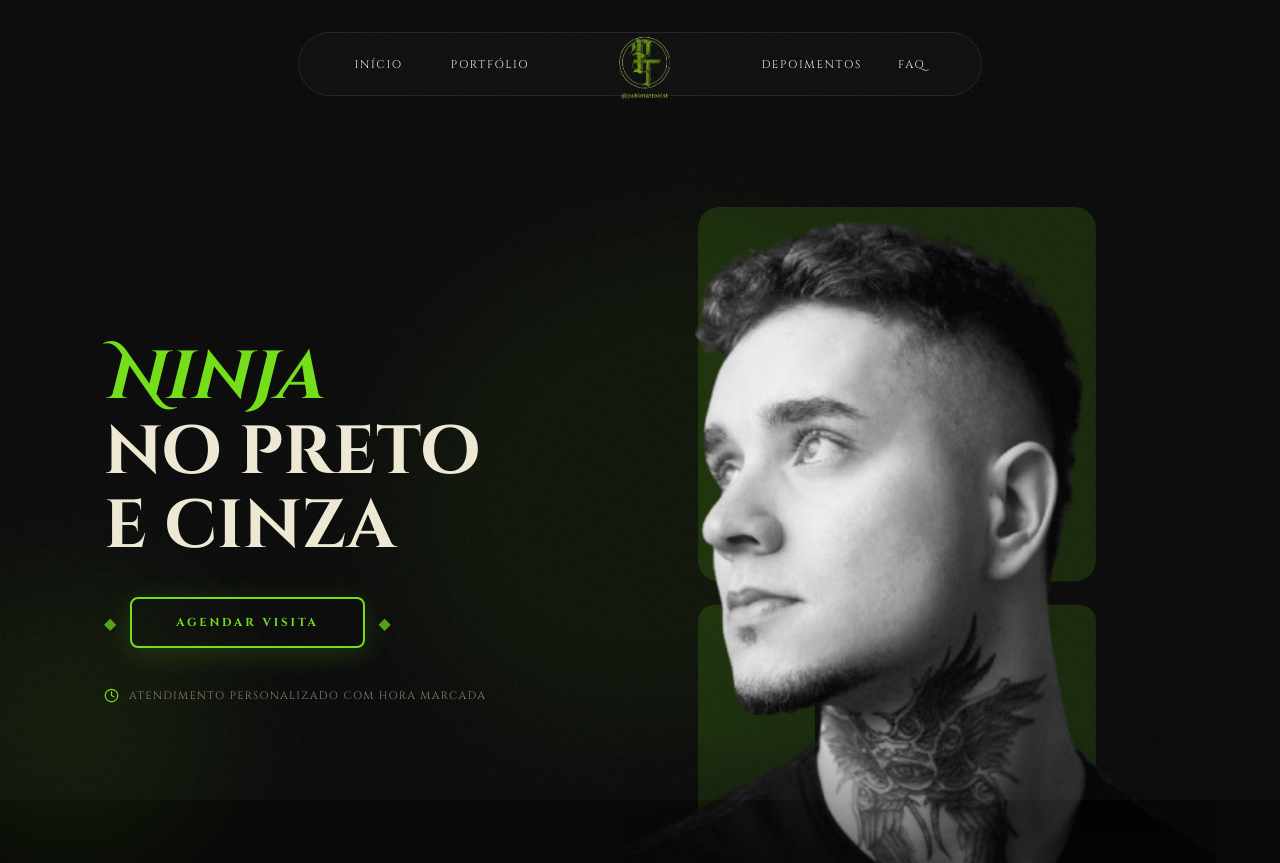
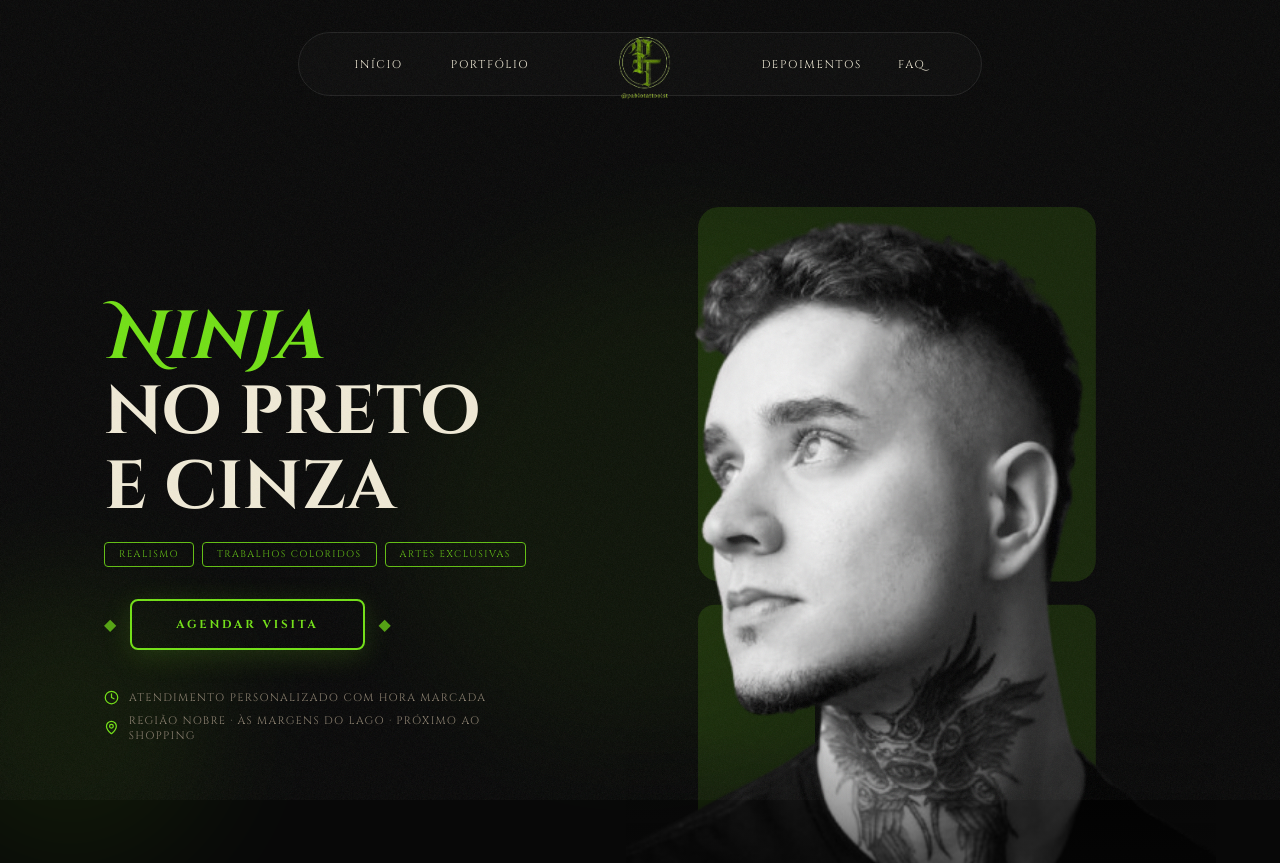
Before and after one commit to JDN-Sistemas/lp-tatoo, a React (Vite) app: page / in a window 1280 px wide. Shown: the top 863 px of the page. Built offline with nearby package versions, Linux system fonts and the light colour scheme; a web font is replaced by a local one.

Commit message:
feat: add localização

```diff
--- a/src/pages/Home.tsx
+++ b/src/pages/Home.tsx
@@ -1,6 +1,6 @@
 import React, { useState, useEffect, useRef } from 'react';
 import {
-  ArrowRight, Clock, Layers, Zap, Circle, BookOpen, Search,
+  ArrowRight, Clock, MapPin, Layers, Zap, Circle, BookOpen, Search,
   Star, ChevronLeft, ChevronRight, Plus, Menu, X,
   Youtube, Twitter, Instagram
 } from 'lucide-react';
@@ -165,6 +165,8 @@ function Navbar() {
   );
 }
 
+const TATTOO_STYLES = ['Realismo', 'Trabalhos Coloridos', 'Artes Exclusivas'];
+
 function HeroSection() {
   const isMobile = useIsMobile();
 
@@ -184,11 +186,17 @@ function HeroSection() {
           </div>
 
           <div style={{ paddingBottom: 40, animation: 'fadeInUp 0.7s ease 0.2s both' }}>
-            <h1 style={{ fontFamily: 'Cinzel Decorative, serif', fontWeight: 700, fontSize: 'clamp(26px, 9vw, 40px)', lineHeight: 1.15, marginBottom: 24 }}>
+            <h1 style={{ fontFamily: 'Cinzel Decorative, serif', fontWeight: 700, fontSize: 'clamp(26px, 9vw, 40px)', lineHeight: 1.15, marginBottom: 16 }}>
               <span style={{ display: 'block', fontStyle: 'italic', color: 'var(--fs-accent)' }}>Ninja</span>
               <span style={{ display: 'block', color: 'var(--fs-text)' }}>no preto</span>
               <span style={{ display: 'block', color: 'var(--fs-text)' }}>e cinza</span>
             </h1>
+
+            <div style={{ display: 'flex', flexWrap: 'wrap', gap: 8, justifyContent: 'center', marginBottom: 20 }}>
+              {TATTOO_STYLES.map(s => (
+                <span key={s} style={{ fontFamily: 'Cinzel, serif', fontSize: '0.58rem', letterSpacing: '0.15em', textTransform: 'uppercase', color: 'var(--fs-accent)', border: '1px solid var(--fs-accent)', borderRadius: 4, padding: '5px 12px', opacity: 0.85 }}>{s}</span>
+              ))}
+            </div>
 
             <div style={{ display: 'inline-flex', alignItems: 'center', gap: 14, marginTop: 8 }}>
               <span style={{ color: 'var(--fs-accent)', fontSize: '1rem', opacity: 0.7 }}>◆</span>
@@ -217,10 +225,14 @@ function HeroSection() {
               <span style={{ color: 'var(--fs-accent)', fontSize: '1rem', opacity: 0.7 }}>◆</span>
             </div>
 
-            <div style={{ marginTop: 28, display: 'flex', alignItems: 'center', justifyContent: 'center' }}>
+            <div style={{ marginTop: 28, display: 'flex', flexDirection: 'column', alignItems: 'center', gap: 8 }}>
               <div style={{ display: 'flex', alignItems: 'center', gap: 10, color: 'var(--fs-muted)', fontFamily: 'Cinzel, serif', fontSize: '0.68rem', letterSpacing: '0.12em', textTransform: 'uppercase' }}>
                 <Clock size={15} color="var(--fs-accent)" />
                 <span>Atendimento personalizado com hora marcada</span>
+              </div>
+              <div style={{ display: 'flex', alignItems: 'center', gap: 10, color: 'var(--fs-muted)', fontFamily: 'Cinzel, serif', fontSize: '0.68rem', letterSpacing: '0.12em', textTransform: 'uppercase' }}>
+                <MapPin size={15} color="var(--fs-accent)" />
+                <span>Região nobre · às margens do lago · próximo ao shopping</span>
               </div>
             </div>
           </div>
@@ -235,11 +247,18 @@ function HeroSection() {
       <div className="fs-blob" style={{ width: 300, height: 300, left: '-80px', bottom: '10%', opacity: 0.07, borderRadius: '50%' }} />
       <div style={{ maxWidth: 1200, margin: '0 auto', padding: '0 64px', width: '100%', display: 'flex', alignItems: 'center', gap: 40 }}>
         <div style={{ flex: '0 0 45%', paddingRight: 40, paddingTop: 48, paddingBottom: 48, animation: 'fadeInUp 0.7s ease 0.1s both' }}>
-          <h1 style={{ fontFamily: 'Cinzel Decorative, serif', fontWeight: 700, fontSize: 68, lineHeight: 1.1, marginBottom: 24 }}>
+          <h1 style={{ fontFamily: 'Cinzel Decorative, serif', fontWeight: 700, fontSize: 68, lineHeight: 1.1, marginBottom: 16 }}>
             <span style={{ display: 'block', fontStyle: 'italic', color: 'var(--fs-accent)' }}>Ninja</span>
             <span style={{ display: 'block', color: 'var(--fs-text)' }}>no preto</span>
             <span style={{ display: 'block', color: 'var(--fs-text)' }}>e cinza</span>
           </h1>
+
+          <div style={{ display: 'flex', flexWrap: 'wrap', gap: 8, marginBottom: 24 }}>
+            {TATTOO_STYLES.map(s => (
+              <span key={s} style={{ fontFamily: 'Cinzel, serif', fontSize: '0.6rem', letterSpacing: '0.15em', textTransform: 'uppercase', color: 'var(--fs-accent)', border: '1px solid var(--fs-accent)', borderRadius: 4, padding: '5px 14px', opacity: 0.85 }}>{s}</span>
+            ))}
+          </div>
+
           <div style={{ display: 'inline-flex', alignItems: 'center', gap: 14, marginTop: 8 }}>
             <span style={{ color: 'var(--fs-accent)', fontSize: '1rem', opacity: 0.7 }}>◆</span>
             <button
@@ -269,10 +288,14 @@ function HeroSection() {
             </button>
             <span style={{ color: 'var(--fs-accent)', fontSize: '1rem', opacity: 0.7 }}>◆</span>
           </div>
-          <div style={{ marginTop: 40 }}>
+          <div style={{ marginTop: 40, display: 'flex', flexDirection: 'column', gap: 8 }}>
             <div style={{ display: 'flex', alignItems: 'center', gap: 10, color: 'var(--fs-muted)', fontFamily: 'Cinzel, serif', fontSize: '0.68rem', letterSpacing: '0.12em', textTransform: 'uppercase' }}>
               <Clock size={15} color="var(--fs-accent)" />
               <span>Atendimento personalizado com hora marcada</span>
+            </div>
+            <div style={{ display: 'flex', alignItems: 'center', gap: 10, color: 'var(--fs-muted)', fontFamily: 'Cinzel, serif', fontSize: '0.68rem', letterSpacing: '0.12em', textTransform: 'uppercase' }}>
+              <MapPin size={15} color="var(--fs-accent)" />
+              <span>Região nobre · às margens do lago · próximo ao shopping</span>
             </div>
           </div>
         </div>
@@ -650,7 +673,7 @@ const FAQS = [
   },
   {
     q: 'QUAL É A LOCALIZAÇÃO DE VOCÊS?',
-    a: 'Estamos localizados no coração da cidade. Entre em contato via formulário de orçamento ou pelas nossas redes sociais para obter o endereço completo e agendar uma visita ao estúdio.',
+    a: 'Estamos em uma área nobre da cidade, às margens do lago, próximo ao shopping. Um espaço aconchegante e fácil de encontrar. Entre em contato para obter o endereço completo e agendar sua visita ao estúdio.',
   },
 ];
 
```
